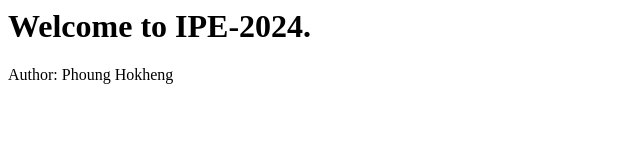
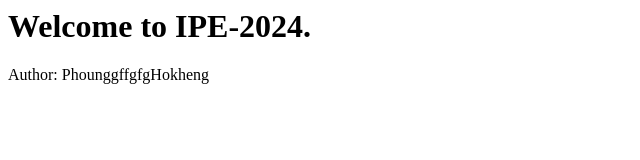
Before and after one commit to Phounghokheng/midterm-ipe-2024, a plain HTML site: page index.html in a window 1280 px wide. Shown: the full height of the page, 0-640 px from the left. Drawn offline with Linux system fonts and the light colour scheme.

Commit message:
edited sithya

```diff
--- a/index.html
+++ b/index.html
@@ -1,11 +1,11 @@
 <html lang="en">
-<head>
-    <meta charset="UTF-8">
-    <meta name="viewport" content="width=device-width, initial-scale=1.0">
+  <head>
+    <meta charset="UTF-8" />
+    <meta name="viewport" content="width=device-width, initial-scale=1.0" />
     <title>Document</title>
-</head>
-<body>
+  </head>
+  <body>
     <h1>Welcome to IPE-2024.</h1>
-    <p>Author: Phoung Hokheng</p>
-</body>
+    <p>Author: PhounggffgfgHokheng</p>
+  </body>
 </html>
```
